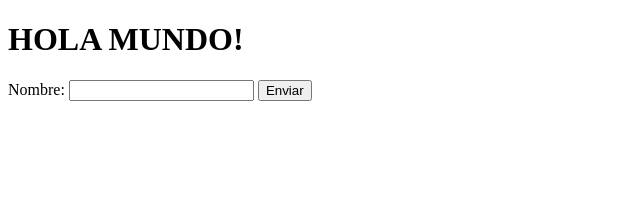
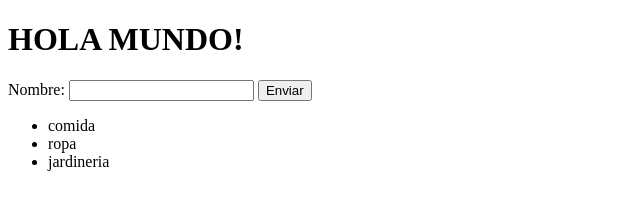
Before and after one commit to querubeariza/proyecto, a plain HTML site: page index.html in a window 1280 px wide. Shown: the whole page, without its empty margins (0-640 px from the left). Drawn offline with Linux system fonts and the light colour scheme.

Commit message:
añadiendo lista

```diff
--- a/index.html
+++ b/index.html
@@ -12,6 +12,10 @@
         <input type="text" id="name" name="name">
         <input type="submit" value="Enviar">
     </form>
-
+    <ul>
+        <li>comida</li>
+        <li>ropa</li>
+        <li>jardineria</li>
+    </ul>
 </body>
 </html>
```
